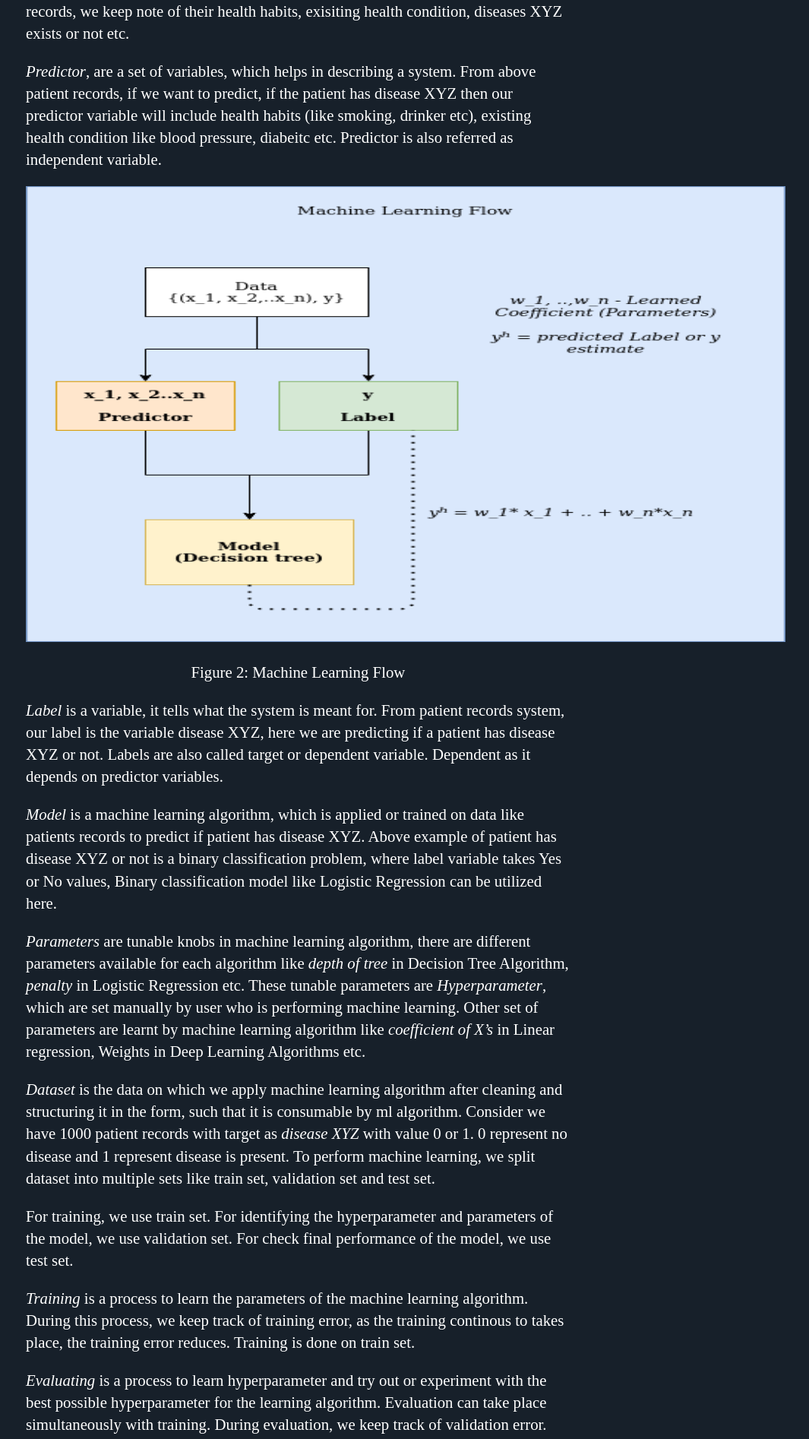
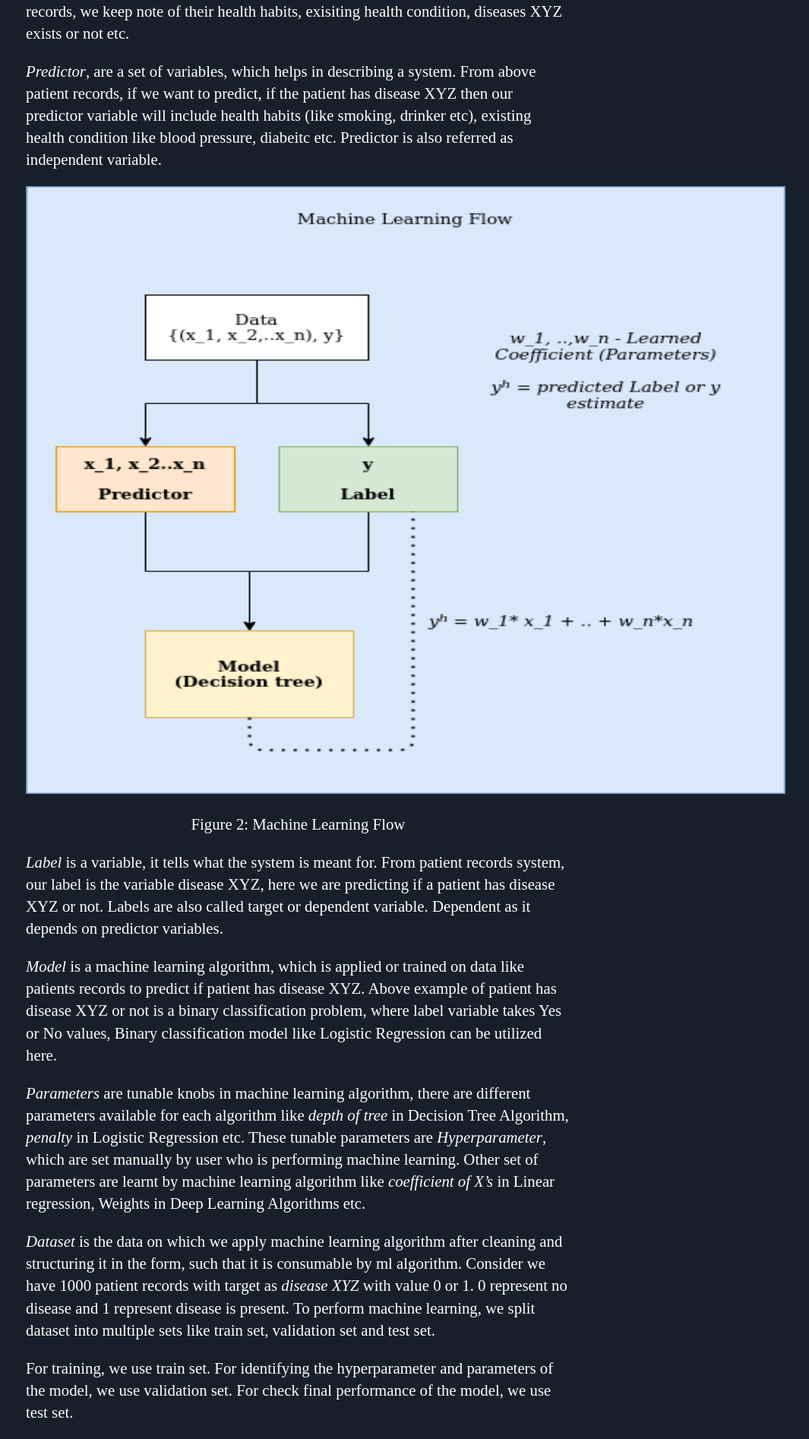
Before and after one commit to Mayurji/mayurji.github.io, a Jekyll site: the page built from _machine-learning/2020-11-06-machine-learning-I.md, in a window 1280 px wide. Shown: the part 2162-4056 px from the top of the page at 76% size, without its empty margins (158-1223 px from the left). Built offline with Jekyll 4.4.1, drawn with Linux system fonts in a browser that asks for light colours; comment, search, counter and statistics services are not loaded.

Commit message:
Update 2020-11-06-machine-learning-I.md

```diff
--- a/_machine-learning/2020-11-06-machine-learning-I.md
+++ b/_machine-learning/2020-11-06-machine-learning-I.md
@@ -41,7 +41,7 @@ A *model* is a function, which is learnt based on data, complex data requires co
 
 
 <center>
-<img src="{{site.url}}/assets/images/ml/mlflow.png"  style="zoom: 5%  background-color:#DCDCDC;" width="1000" height="600"/><br>
+<img src="{{site.url}}/assets/images/ml/mlflow.png"  style="zoom: 5%  background-color:#DCDCDC;" width="1000" height="800"/><br>
 <p>Figure 2: Machine Learning Flow</p>
 </center>
 
```
